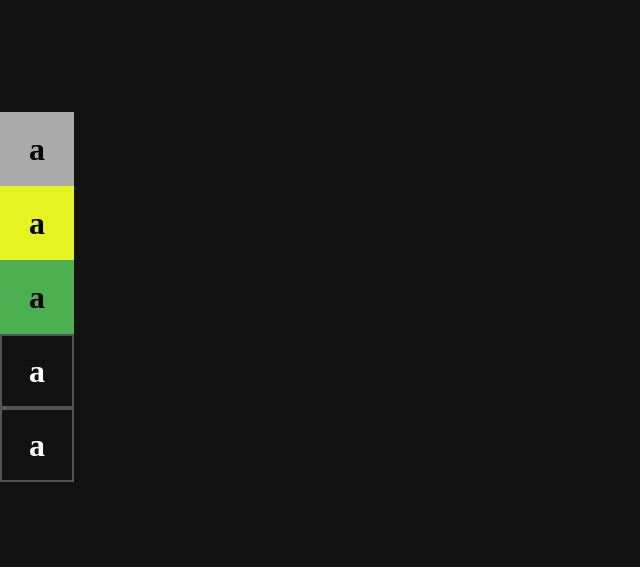
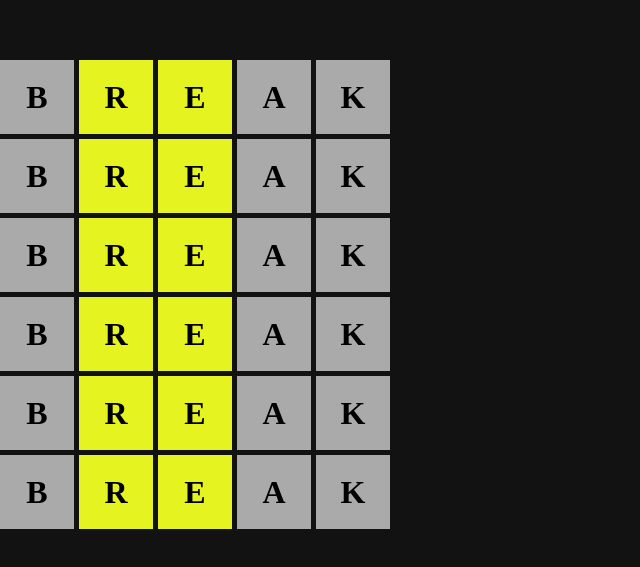
Before and after one commit to rolando22/wordle, a React (Vite) app: page / in a window 1280 px wide. Shown: the part 103-670 px from the top of the page, without its empty margins (0-640 px from the left). Built offline with nearby package versions, Linux system fonts and the light colour scheme.

Commit message:
[ADD] componente CompletedRow para renderizar las filas completadas

```diff
--- a/src/App.tsx
+++ b/src/App.tsx
@@ -1,14 +1,15 @@
+import { CompletedRow } from './components';
 import './App.css';
-import { Box } from './components';
 
 export function App() {
     return (
         <main>
-            <Box value='a' status='absent' />
-            <Box value='a' status='present' />
-            <Box value='a' status='correct' />
-            <Box value='a' status='empty' />
-            <Box value='a' status='edit' />
+            <CompletedRow word='break' solution='sower' />
+            <CompletedRow word='break' solution='sower' />
+            <CompletedRow word='break' solution='sower' />
+            <CompletedRow word='break' solution='sower' />
+            <CompletedRow word='break' solution='sower' />
+            <CompletedRow word='break' solution='sower' />
         </main>
     );
 }
--- /dev/null
+++ b/src/components/Row/CompletedRow/index.tsx
@@ -0,0 +1,37 @@
+import { Box } from '../..';
+import { type BoxStatus } from '../../../types';
+import styles from './../row.module.scss';
+
+interface Props {
+    word: string
+    solution: string
+}
+
+export function CompletedRow({ word, solution }: Props) {
+
+    const boxes = Array.from(Array(5));
+
+    const checkLetter = (letter: string, pos: number): BoxStatus => {
+        if (solution.includes(letter)) {
+            if (solution[pos] === letter) {
+                return 'correct';
+            } else {
+                return 'present';
+            }
+        } else {
+            return 'absent';
+        }
+    }
+
+    return (
+        <section className={styles.row}>
+            {boxes.map((_, index) =>
+                <Box
+                    key={index}
+                    value={word[index]}
+                    status={checkLetter(word[index], index)}
+                />
+            )}
+        </section>
+    );
+}
--- /dev/null
+++ b/src/components/Row/row.module.scss
@@ -0,0 +1,8 @@
+@import './../variables.module.scss';
+
+.row {
+    display: flex;
+    gap: $gap;
+    margin-bottom: $gap;
+    text-transform: uppercase;
+}
--- a/src/components/index.ts
+++ b/src/components/index.ts
@@ -1 +1,2 @@
-export { Box } from './Box'
+export { Box } from './Box';
+export { CompletedRow } from './Row/CompletedRow';
```
